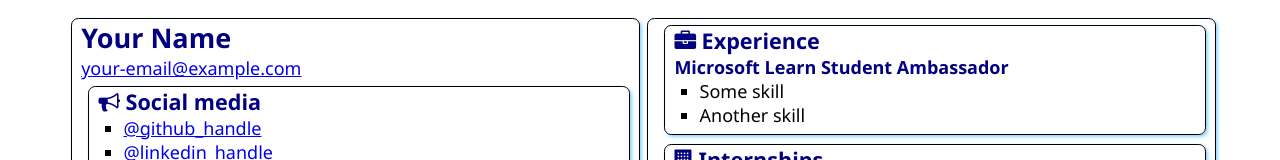
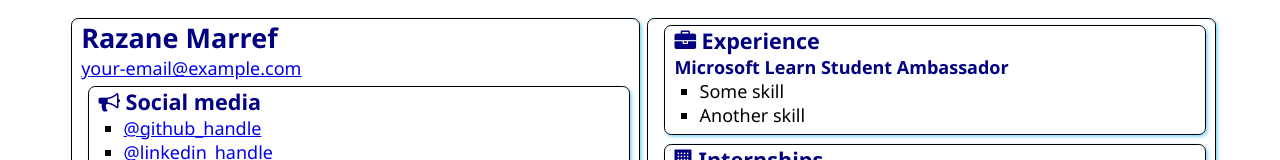
Before and after one commit to MarRazane/SATechnicalOnboarding, a plain HTML site: page src/index.html in a window 1280 px wide. Shown: the top 160 px of the page. Drawn offline with Linux system fonts and the light colour scheme.

Commit message:
Update index.html

```diff
--- a/src/index.html
+++ b/src/index.html
@@ -12,7 +12,7 @@
 <body>
     <main>
         <article class="box">
-            <h1>Your Name</h1>
+            <h1>Razane Marref</h1>
             <div><a href="mailto:your.email@example.com">your-email@example.com</a></div>
 
             <section class="box">
```
